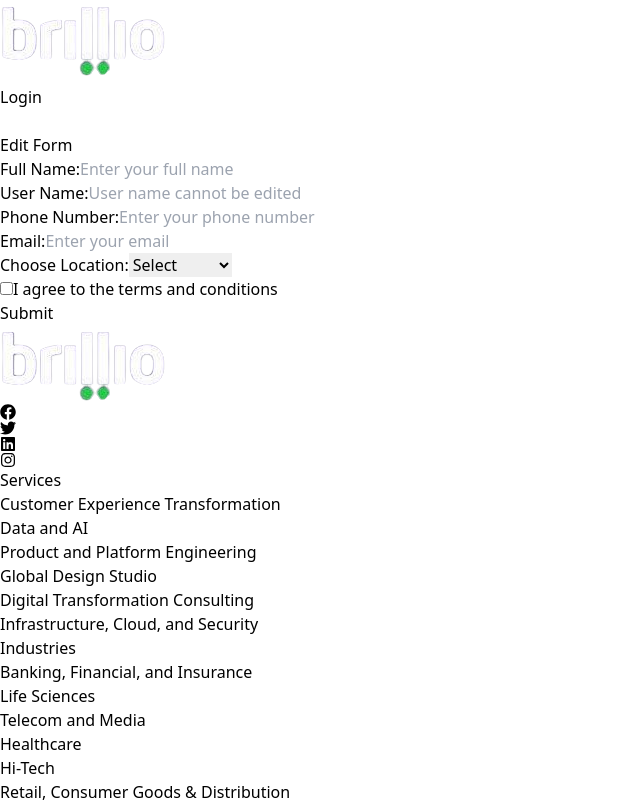
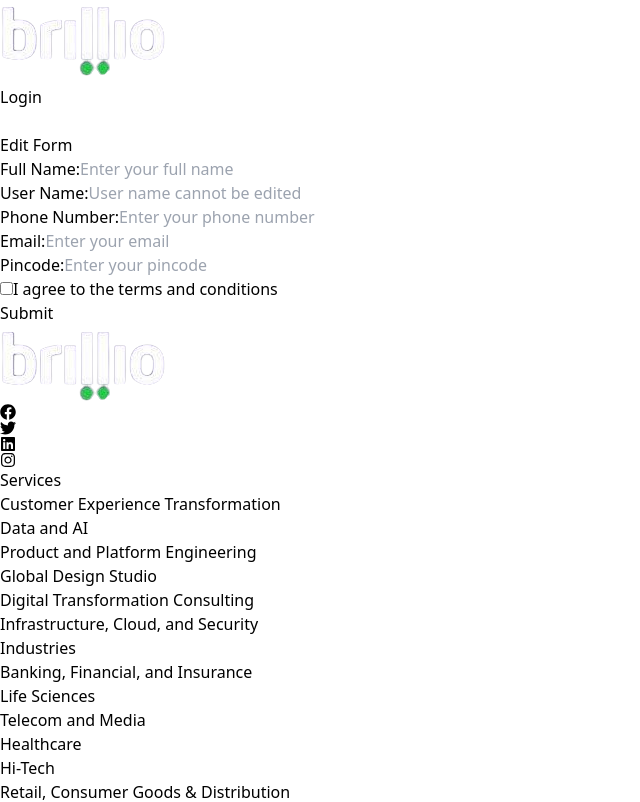
Before and after one commit to GuruPruthviJM/Guru-s-Tailwind-Customer-Managment-System-FrontEnd, a React (Vite) app: page /customers/edits in a window 1280 px wide. Shown: the top 802 px of the page, without its empty margins (0-640 px from the left). Built offline with nearby package versions, Linux system fonts and the light colour scheme.

Commit message:
minor changes updates #6

```diff
--- a/src/Modules/CustomerModule/screen/CustomerDetails.jsx
+++ b/src/Modules/CustomerModule/screen/CustomerDetails.jsx
@@ -27,7 +27,7 @@ const CustomerList = () => {
     { key: "customerID", label: "User Name" },
     { key: "email", label: "Email" },
     { key: "phone_Number", label: "Phone Number" },
-    { key: "location", label: "Location" },
+    { key: "pincode", label: "pincode" },
   ];
 
   const handleLogout = () => {
--- a/src/Modules/CustomerModule/screen/Edits.jsx
+++ b/src/Modules/CustomerModule/screen/Edits.jsx
@@ -1,6 +1,6 @@
 import React, { useState, useEffect } from "react";
 import { useSelector, useDispatch } from "react-redux";
-import { updateCustomerDetails, resetUpdateCustomerDetails } from "../../../Redux/customer_model/CustomerProfile/customerProfileEditActions"; // adjust path as needed
+import { updateCustomerDetails, resetUpdateCustomerDetails } from "../../../Redux/customer_model/CustomerProfile/customerProfileEditActions";
 import { toast, ToastContainer } from "react-toastify";
 import { useNavigate } from "react-router-dom";
 
@@ -10,7 +10,6 @@ const EditForm = () => {
   const { customerDetails, loading, error } = useSelector(
     (state) => state.customerDetails
   );
-  // Assuming your update reducer is in the same slice. If it's in a separate slice, adjust accordingly.
   const { updateSuccess } = useSelector((state) => state.customerDetailsEdit);
   const { user } = useSelector((state) => state.auth);
 
@@ -19,7 +18,7 @@ const EditForm = () => {
   const [userName, setUserName] = useState("");
   const [phoneNumber, setPhoneNumber] = useState("");
   const [email, setEmail] = useState("");
-  const [location, setLocation] = useState("");
+  const [pincode, setPincode] = useState("");
   const [agreeTerms, setAgreeTerms] = useState(false);
 
   // Auto-populate form fields when customerDetails is available
@@ -29,7 +28,8 @@ const EditForm = () => {
       setUserName(user?.user?.userName || "");
       setPhoneNumber(customerDetails.phone_Number || "");
       setEmail(customerDetails.email || "");
-      setLocation(customerDetails.location || "");
+      // Assuming customerDetails now contains "pincode" instead of "location"
+      setPincode(customerDetails.pincode || "");
     }
   }, [customerDetails, user]);
 
@@ -40,7 +40,7 @@ const EditForm = () => {
       setTimeout(() => {
         navigate("/customers");
         dispatch(resetUpdateCustomerDetails());
-      }, 3000); // 2 seconds delay
+      }, 3000);
     }
   }, [updateSuccess, dispatch, navigate]);
 
@@ -51,12 +51,12 @@ const EditForm = () => {
       alert("Please agree to the terms and conditions");
       return;
     }
-    // Prepare the data payload to update
+    // Prepare the data payload to update, using pincode instead of location
     const updatedData = {
       name: fullName,
       phone_Number: phoneNumber,
       email: email,
-      location: location,
+      pincode: pincode,
     };
 
     // Dispatch the update action using the user's username as the identifier.
@@ -132,26 +132,19 @@ const EditForm = () => {
                 required
               />
             </div>
-            {/* Choose Location */}
+            {/* Pincode */}
             <div className="mb-4">
               <label className="block mb-1 text-base font-semibold">
-                Choose Location:
+                Pincode:
               </label>
-              <select
-                className="w-full p-2 border border-gray-300 rounded bg-white focus:outline-none focus:border-blue-500"
-                value={location}
-                onChange={(e) => setLocation(e.target.value)}
+              <input
+                type="text"
+                className="w-full p-2 border border-gray-300 rounded bg-white focus:outline-none focus:border-blue-500 focus:ring-2 focus:ring-blue-500"
+                value={pincode}
+                onChange={(e) => setPincode(e.target.value)}
+                placeholder="Enter your pincode"
                 required
-              >
-                <option value="" disabled>
-                  Select
-                </option>
-                <option value="Hyderabad">Hyderabad</option>
-                <option value="Bangalore">Bangalore</option>
-                <option value="Chennai">Chennai</option>
-                <option value="Gurgaon">Gurgaon</option>
-                <option value="Pune">Pune</option>
-              </select>
+              />
             </div>
             {/* Terms and Conditions */}
             <div className="mb-4 flex items-center">
--- a/src/Modules/CustomerModule/screen/PaymentForm.jsx
+++ b/src/Modules/CustomerModule/screen/PaymentForm.jsx
@@ -59,11 +59,13 @@ const Payment = () => {
   useEffect(() => {
     if (prevLoading && !loading && !error) {
       toast.success("Payment Successful!", { position: "top-right" });
-      navigate('/customers')
-      setCustomerId(user?.user?.userName || "");
-      setPaymentType("GPay");
-      setPurchaseItem("Customer-Experience-Transformation");
-      setAgreeTerms(false);
+      setTimeout(()=>{
+        navigate('/customers');
+        setCustomerId(user?.user?.userName || "");
+        setPaymentType("GPay");
+        setPurchaseItem("Customer-Experience-Transformation");
+        setAgreeTerms(false);
+      }, 2000)
     }
     if (error) {
       toast.error(error, { position: "top-right" });
--- a/src/Modules/CustomerModule/screen/PaymentHistory.jsx
+++ b/src/Modules/CustomerModule/screen/PaymentHistory.jsx
@@ -1,20 +1,20 @@
 import React, { useEffect } from "react";
 import { useDispatch, useSelector } from "react-redux";
 import { fetchPayments } from "../../../Redux/customer_model/Payments/paymentActions";
-import { useParams, useNavigate } from "react-router-dom";
+import { useNavigate } from "react-router-dom";
 
 const PaymentList = () => {
   const dispatch = useDispatch();
   const navigate = useNavigate();
   const { payments, loading, error } = useSelector((state) => state.payments);
-  const {user} = useSelector((state) => state.auth);
-  const customerId = user?.user?.userName
+  const { user } = useSelector((state) => state.auth);
+  const customerId = user?.user?.userName;
 
   useEffect(() => {
     if (customerId) {
       dispatch(fetchPayments(customerId));
     }
-  },[customerId, dispatch]);
+  }, [customerId, dispatch]);
 
   // Redirect to login if error indicates login is required
   useEffect(() => {
@@ -22,6 +22,18 @@ const PaymentList = () => {
       navigate("/login");
     }
   }, [error, navigate]);
+
+  // Helper function to format date as dd/mm/yyyy, hh:mm:ss
+  const formatDate = (dateString) => {
+    const date = new Date(dateString);
+    const dd = String(date.getDate()).padStart(2, "0");
+    const mm = String(date.getMonth() + 1).padStart(2, "0"); // January is 0!
+    const yyyy = date.getFullYear();
+    const hours = String(date.getHours()).padStart(2, "0");
+    const minutes = String(date.getMinutes()).padStart(2, "0");
+    const seconds = String(date.getSeconds()).padStart(2, "0");
+    return `${dd}/${mm}/${yyyy}, ${hours}:${minutes}:${seconds}`;
+  };
 
   if (loading)
     return (
@@ -65,7 +77,6 @@ const PaymentList = () => {
               <tr
                 key={index}
                 className="group transition duration-300 odd:bg-[#f2f2f2] even:bg-white hover:bg-[#438e9c]"
-                // onClick={() => handleClick(customerId, payment.payId)}
               >
                 <td className="py-3 px-6 border-t border-gray-200 text-blue-600 group-hover:bg-black group-hover:text-white">
                   {payment.payId}
@@ -77,7 +88,7 @@ const PaymentList = () => {
                   {payment.department}
                 </td>
                 <td className="py-3 px-6 border-t border-gray-200 group-hover:bg-black group-hover:text-white">
-                  {new Date(payment.paymentDate).toLocaleDateString("en-GB")}
+                  {formatDate(payment.paymentDate)}
                 </td>
               </tr>
             ))}
--- a/src/components/Cards.jsx
+++ b/src/components/Cards.jsx
@@ -13,35 +13,35 @@ const services = [
     description:
       "Building scalable and robust platforms to drive digital transformation and innovation.",
     imgSrc: "/PPE.jpg",
-    location: "Bangalore",
+    location: "Hyderabad",
   },
   {
     title: "Digital Transformation",
     description:
       "Empowering businesses with cutting-edge digital solutions for the modern era.",
     imgSrc: "/Digital_Transformation_Consulting.jpg",
-    location: "Bangalore",
+    location: "Chennai",
   },
   {
     title: "Consulting",
     description:
       "Expert strategic guidance to navigate complex business challenges and drive growth.",
     imgSrc: "/Design_and_content_Innovation.jpg",
-    location: "Bangalore",
+    location: "Gurgaon",
   },
   {
     title: "Customer Service Transformation",
     description:
       "Enhancing customer experiences through innovative service solutions.",
     imgSrc: "/Customer_Experience_Transformation.jpg",
-    location: "Bangalore",
+    location: "Pune",
   },
   {
     title: "Infrastructure Cloud and Security",
     description:
       "Explore additional offerings to boost your business capabilities.",
     imgSrc: "/Infrastructure_cloud_and_security.jpg",
-    location: "Bangalore",
+    location: "Mysore",
   },
 ];
 
--- a/src/components/SignIn/SignUp.jsx
+++ b/src/components/SignIn/SignUp.jsx
@@ -1,12 +1,11 @@
 import React, { useState, useEffect } from "react";
 import { useDispatch, useSelector } from "react-redux";
-import { toast } from "react-toastify";
+import { toast, ToastContainer } from "react-toastify";
 import { useNavigate } from "react-router-dom";
-import { requestOtp } from "../../Redux/signUp/otp/otpActions"
-// We are not dispatching signUpUser immediately, but will pass the data to OTP page.
+import { requestOtp } from "../../Redux/signUp/otp/otpActions";
 
 const SignUp = () => {
-  const dispatch = useDispatch(); // Not used here directly for sign-up.
+  const dispatch = useDispatch();
   const navigate = useNavigate();
   const { loading, error, user } = useSelector((state) => state.signUp);
 
@@ -16,10 +15,10 @@ const SignUp = () => {
   const [email, setEmail] = useState("");
   const [password, setPassword] = useState("");
   const [confirmPassword, setConfirmPassword] = useState("");
-  const [location, setLocationType] = useState("");
+  // Changed from location to pincode
+  const [pincode, setPincode] = useState("");
   const [agreeTerms, setAgreeTerms] = useState(false);
 
-  // If you want to show errors/success from Redux, you can use useEffect:
   useEffect(() => {
     if (error) {
       toast.error(error);
@@ -41,16 +40,17 @@ const SignUp = () => {
       return;
     }
 
-    // Prepare user data
+    // Prepare user data, now using pincode instead of location
     const userData = {
       name: fullName,
       username: userName,
       phone_Number: phoneNumber,
       email,
       password,
-      location,
+      pincode,
     };
-    dispatch(requestOtp({email}))
+
+    dispatch(requestOtp({ email }));
     navigate("/otp", { state: { userData } });
   };
 
@@ -151,26 +151,19 @@ const SignUp = () => {
                 required
               />
             </div>
-            {/* Location */}
+            {/* Pincode */}
             <div className="mb-5">
               <label className="block text-lg font-bold text-gray-700 mb-1">
-                Choose Location:
+                Pincode:
               </label>
-              <select
-                className="w-full p-3 border border-gray-300 rounded transition duration-300 focus:outline-none focus:border-blue-500"
-                value={location}
-                onChange={(e) => setLocationType(e.target.value)}
+              <input
+                type="text"
+                className="w-full p-3 border border-gray-300 rounded transition duration-300 focus:outline-none focus:border-blue-500 focus:ring-2 focus:ring-blue-500"
+                value={pincode}
+                onChange={(e) => setPincode(e.target.value)}
+                placeholder="Enter your pincode"
                 required
-              >
-                <option value="" disabled>
-                  Select
-                </option>
-                <option value="Hyderabad">Hyderabad</option>
-                <option value="Bangalore">Bangalore</option>
-                <option value="Chennai">Chennai</option>
-                <option value="Gurgaon">Gurgaon</option>
-                <option value="Pune">Pune</option>
-              </select>
+              />
             </div>
             {/* Terms and Conditions */}
             <div className="mb-5 flex items-center">
@@ -196,6 +189,7 @@ const SignUp = () => {
           </form>
         </div>
       </div>
+      <ToastContainer />
     </div>
   );
 };
```
